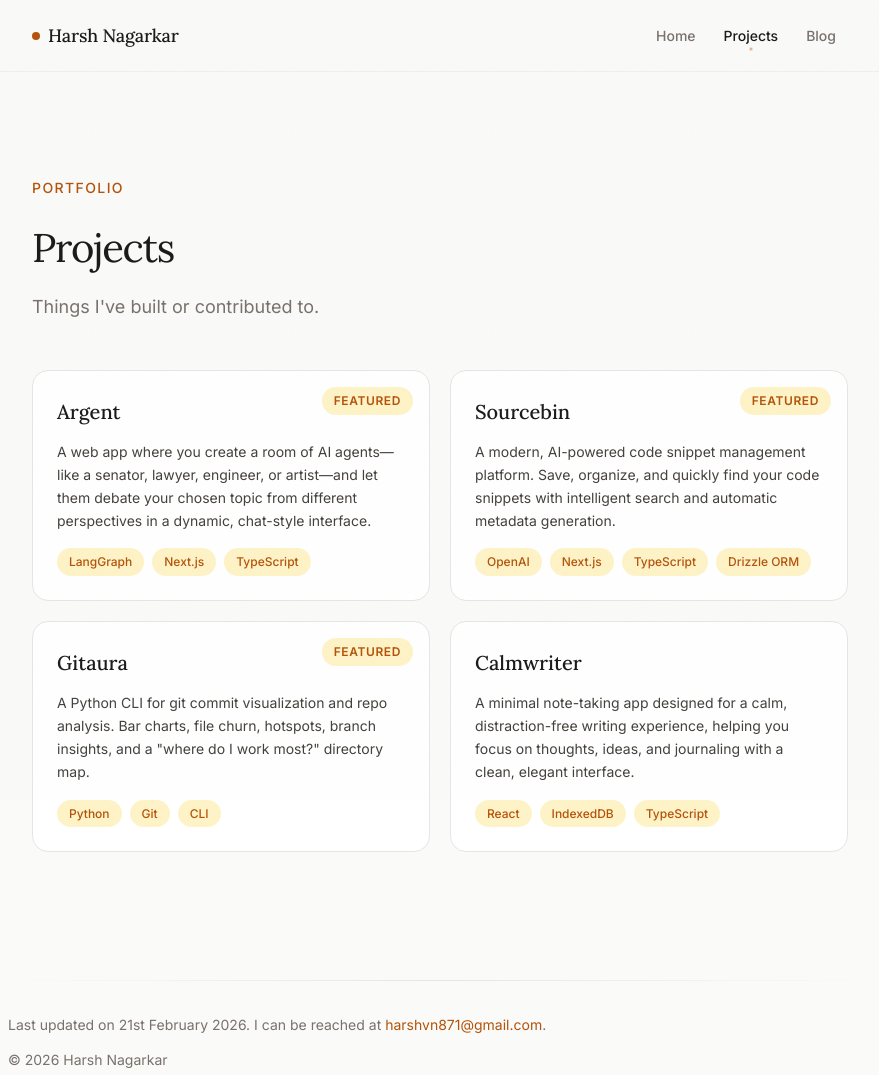
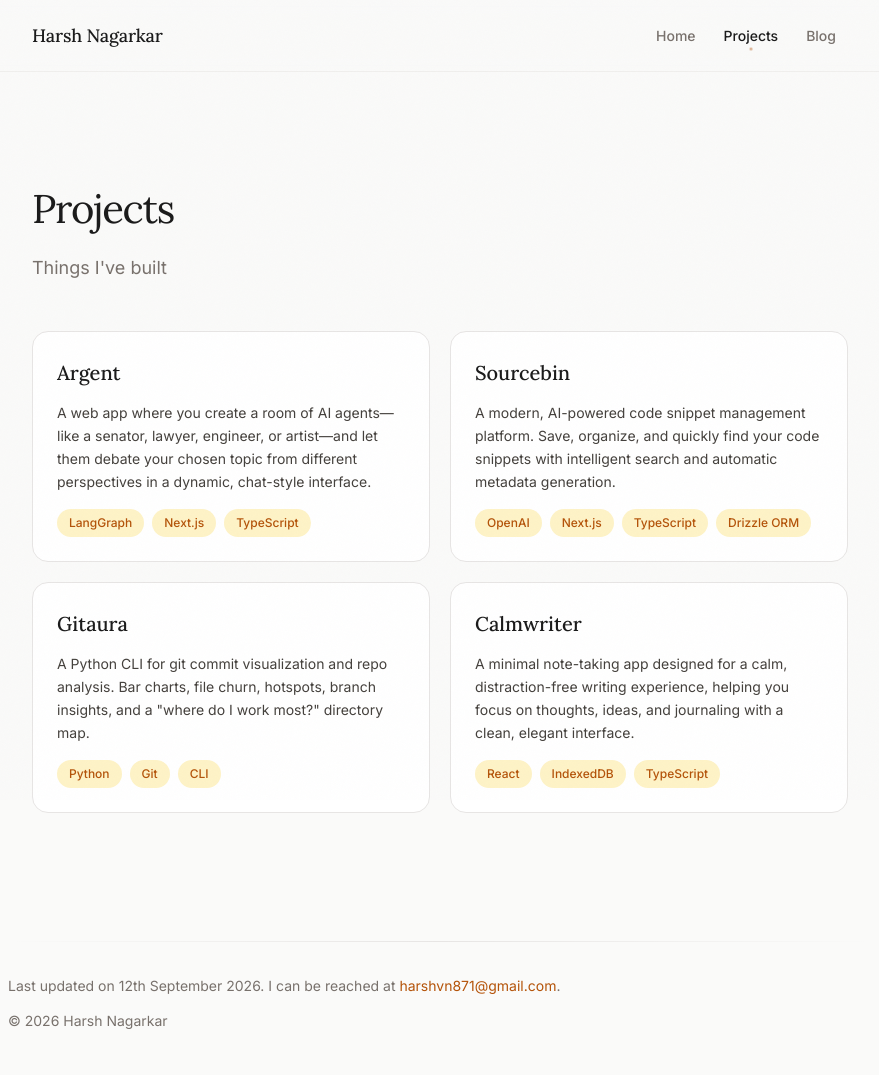
Before and after one commit to HarshNagarkar17/hnxcodes, an Astro site: page /projects in a window 1280 px wide. Shown: the whole page, without its empty margins (200-1079 px from the left). Built offline with nearby package versions, Linux system fonts and the light colour scheme; Astro itself is replaced by a stand-in of ours.

Commit message:
refactor: update navigation and portfolio content, improve formatting

```diff
--- a/src/components/Nav.astro
+++ b/src/components/Nav.astro
@@ -1,27 +1,31 @@
 ---
-import { site } from '../data/portfolio';
+import { site } from "../data/portfolio";
 const currentPath = Astro.url.pathname;
 const navLinks = [
-  { href: '/', label: 'Home' },
-  { href: '/projects', label: 'Projects' },
-  { href: '/blog', label: 'Blog' },
+  { href: "/", label: "Home" },
+  { href: "/projects", label: "Projects" },
+  { href: "/blog", label: "Blog" },
 ];
 ---
 
 <header class="nav-wrapper">
   <header class="nav" role="banner">
     <a href="/" class="nav-logo">
-      <span class="logo-dot" aria-hidden="true"></span>
       {site.name}
     </a>
     <nav class="nav-links" aria-label="Main">
       {
         navLinks.map(({ href, label }) => {
-          const isActive = currentPath === href || (href !== '/' && currentPath.startsWith(href));
+          const isActive =
+            currentPath === href ||
+            (href !== "/" && currentPath.startsWith(href));
           return (
-            <a href={href} class:list={['nav-link', { 'nav-link--active': isActive }]}>
+            <a
+              href={href}
+              class:list={["nav-link", { "nav-link--active": isActive }]}
+            >
               {label}
-              {isActive && <span class="nav-indicator" aria-hidden="true"></span>}
+              {isActive && <span class="nav-indicator" aria-hidden="true" />}
             </a>
           );
         })
@@ -98,7 +102,9 @@ const navLinks = [
     padding: var(--space-2) var(--space-3);
     border-radius: var(--radius-sm);
     position: relative;
-    transition: color var(--transition-fast), background var(--transition-fast);
+    transition:
+      color var(--transition-fast),
+      background var(--transition-fast);
   }
 
   .nav-link:hover {
@@ -124,8 +130,15 @@ const navLinks = [
   }
 
   @keyframes dotPulse {
-    0%, 100% { opacity: 1; transform: translateX(-50%) scale(1); }
-    50% { opacity: 0.5; transform: translateX(-50%) scale(0.7); }
+    0%,
+    100% {
+      opacity: 1;
+      transform: translateX(-50%) scale(1);
+    }
+    50% {
+      opacity: 0.5;
+      transform: translateX(-50%) scale(0.7);
+    }
   }
 
   @media (max-width: 640px) {
--- a/src/data/portfolio.ts
+++ b/src/data/portfolio.ts
@@ -1,13 +1,13 @@
 export const site = {
   name: 'Harsh Nagarkar',
-  tagline: 'Developer / Designer',
+  tagline: 'Software Developer',
   bioParagraphs: [
-    `I like opening things that aren't broken. Code, systems, sometimes ideas. Mostly to see what's actually holding them together.`,
-    `Lately I've been spending more time on the backend. Less buttons, more structure. Less noise, more logic.`,
-    `I read a lot about generative AI. Not just how to use it, but how it thinks. Or pretends to. I'm interested in where it's going, and what it quietly changes while we're busy arguing about it.`,
+    `I working with technology and figuring out how things work. I enjoy building, improving, and solving problems with code.`,
+    `These days, i’m focusing more on backend and systems work. I like solving logic and structure problems behind the scenes.`,
+    `Outside of coding, i spend a lot of time reading, learning new things, and exploring ideas that help me think better and build better.`,
   ],
   email: 'harshvn871@gmail.com',
-  lastUpdated: '21st February 2026',
+  lastUpdated: '12th September 2026',
   links: [
     { label: 'GitHub', href: 'https://github.com/HarshNagarkar17' },
     { label: 'LinkedIn', href: 'https://linkedin.com/in/harsh-nagarkar' },
--- a/src/pages/index.astro
+++ b/src/pages/index.astro
@@ -191,24 +191,15 @@ const recentPosts = allPosts
     border: 1px solid var(--color-border);
     border-radius: 100px;
     text-decoration: none;
-    transition: all var(--transition);
   }
 
   .hero-link:hover {
-    color: var(--color-accent);
-    border-color: var(--color-accent);
-    background: var(--color-accent-glow);
     text-decoration: none;
-    transform: translateY(-1px);
+    color: var(--color-muted);
   }
 
   .link-arrow {
-    transition: transform var(--transition);
     font-size: 0.85em;
-  }
-
-  .hero-link:hover .link-arrow {
-    transform: translateX(3px);
   }
 
   .experience-list {
@@ -222,13 +213,6 @@ const recentPosts = allPosts
     background: var(--color-surface);
     border: 1px solid var(--color-border);
     border-radius: var(--radius-lg);
-    transition: all var(--transition);
-  }
-
-  .experience-card:hover {
-    border-color: var(--color-accent);
-    box-shadow: var(--shadow-glow);
-    transform: translateY(-2px);
   }
 
   .experience-meta {
@@ -282,14 +266,6 @@ const recentPosts = allPosts
     font-size: var(--text-sm);
     font-weight: 500;
     color: var(--color-fg-secondary);
-    transition: all var(--transition);
-  }
-
-  .skill-pill:hover {
-    border-color: var(--color-accent);
-    color: var(--color-accent);
-    background: var(--color-accent-glow);
-    transform: translateY(-2px);
   }
 
   .projects-grid {
@@ -305,34 +281,13 @@ const recentPosts = allPosts
     border: 1px solid var(--color-border);
     border-radius: var(--radius-lg);
     text-decoration: none;
-    transition: all var(--transition);
     position: relative;
     overflow: hidden;
   }
 
-  .project-card::before {
-    content: '';
-    position: absolute;
-    top: 0;
-    left: 0;
-    right: 0;
-    height: 3px;
-    background: linear-gradient(90deg, var(--color-accent), var(--color-accent-hover));
-    transform: scaleX(0);
-    transform-origin: left;
-    transition: transform var(--transition);
-  }
-
   .project-card:hover {
-    border-color: var(--color-accent);
-    box-shadow: var(--shadow-lg);
-    transform: translateY(-3px);
     text-decoration: none;
     color: inherit;
-  }
-
-  .project-card:hover::before {
-    transform: scaleX(1);
   }
 
   .project-card-header {
--- a/src/pages/projects/index.astro
+++ b/src/pages/projects/index.astro
@@ -9,9 +9,8 @@ import { projects, site } from "../../data/portfolio";
 >
   <article class="page">
     <header class="page-header">
-      <p class="page-label reveal">Portfolio</p>
       <h1 class="page-title reveal reveal-delay-1">Projects</h1>
-      <p class="page-desc reveal reveal-delay-2">Things I've built or contributed to.</p>
+      <p class="page-desc reveal reveal-delay-2">Things I've built</p>
     </header>
 
     <div class="projects-grid">
@@ -21,11 +20,16 @@ import { projects, site } from "../../data/portfolio";
             href={project.href}
             target="_blank"
             rel="noopener noreferrer"
-            class:list={['project-card reveal', `reveal-delay-${Math.min(i + 1, 4)}`]}
+            class:list={[
+              "project-card reveal",
+              `reveal-delay-${Math.min(i + 1, 4)}`,
+            ]}
           >
             <div class="project-card-top">
               <h2 class="project-name">{project.title}</h2>
-              <span class="project-arrow" aria-hidden="true">&nearr;</span>
+              <span class="project-arrow" aria-hidden="true">
+                &nearr;
+              </span>
             </div>
             <p class="project-desc">{project.description}</p>
             <div class="project-tags">
@@ -33,9 +37,6 @@ import { projects, site } from "../../data/portfolio";
                 <span class="project-tag">{tag}</span>
               ))}
             </div>
-            {project.featured && (
-              <span class="project-badge">Featured</span>
-            )}
           </a>
         ))
       }
@@ -92,34 +93,13 @@ import { projects, site } from "../../data/portfolio";
     border: 1px solid var(--color-border);
     border-radius: var(--radius-lg);
     text-decoration: none;
-    transition: all var(--transition);
     position: relative;
     overflow: hidden;
   }
 
-  .project-card::before {
-    content: '';
-    position: absolute;
-    top: 0;
-    left: 0;
-    right: 0;
-    height: 3px;
-    background: linear-gradient(90deg, var(--color-accent), var(--color-accent-hover));
-    transform: scaleX(0);
-    transform-origin: left;
-    transition: transform var(--transition);
-  }
-
   .project-card:hover {
-    border-color: var(--color-accent);
-    box-shadow: var(--shadow-lg);
-    transform: translateY(-4px);
     text-decoration: none;
     color: inherit;
-  }
-
-  .project-card:hover::before {
-    transform: scaleX(1);
   }
 
   .project-card-top {
```
Also changed, not shown: src/pages/404.astro (+1 -9 lines), src/pages/blog/index.astro (+25 -11 lines).
